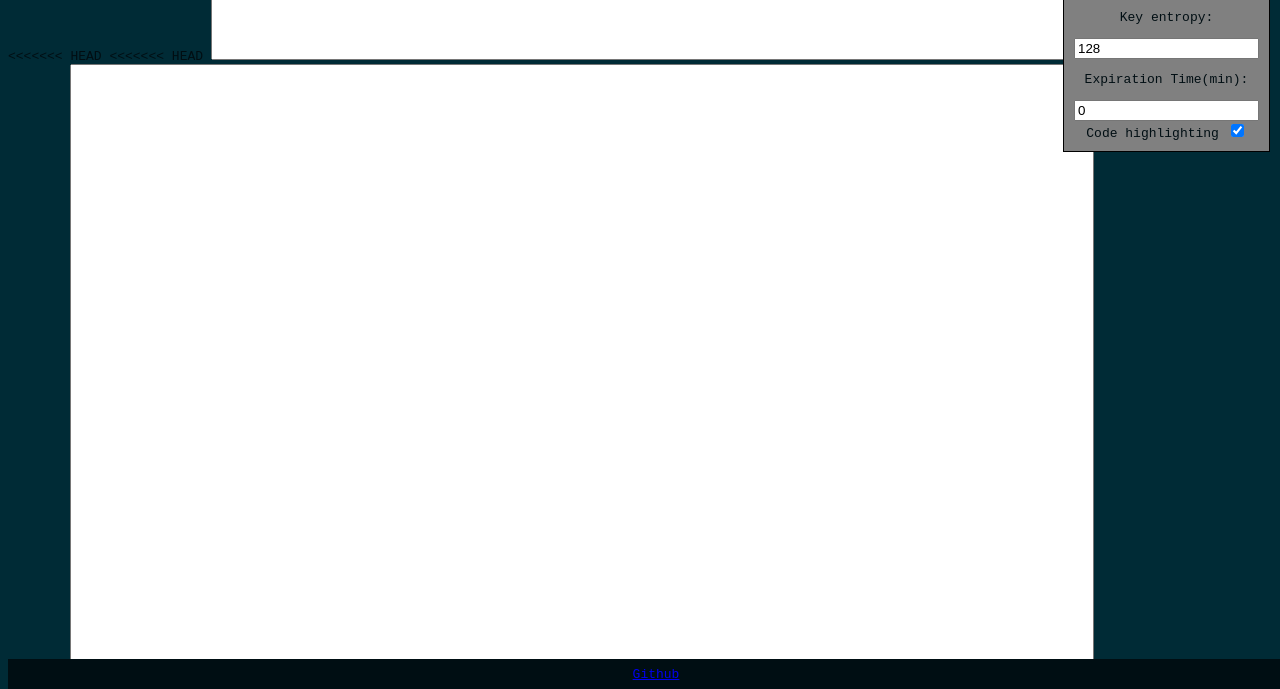
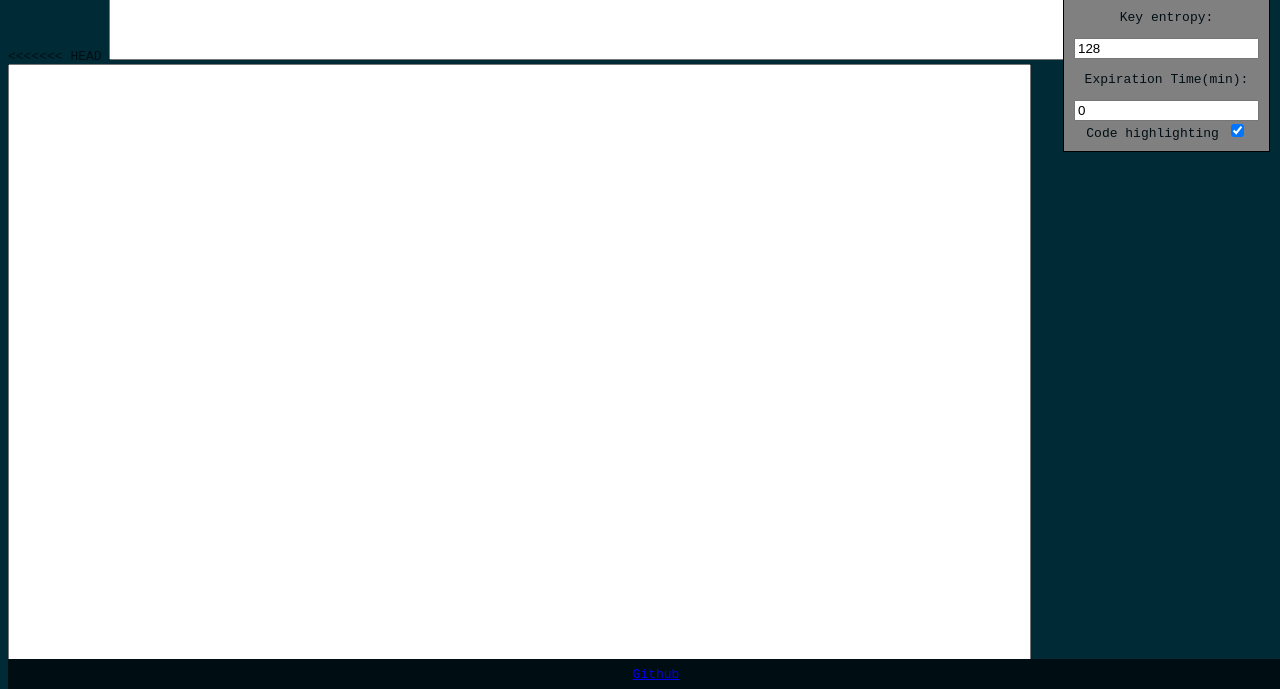
Before and after one commit to xrv0/lazybin, a website: page public/index.html in a window 1280 px wide. Shown: the part 110-799 px from the top of the page. Drawn offline with Linux system fonts and the light colour scheme.

Commit message:
Revert "fvvc vv"
This reverts commit 52ad9dde22bfdc7edc602ca3cf3442ce0811af98.

```diff
--- a/public/index.html
+++ b/public/index.html
@@ -14,11 +14,7 @@
 <body>
 <form action="/paste_publish" method="post" id="paste_form">
 <<<<<<< HEAD
-<<<<<<< HEAD
     <textarea name="paste_content" id="paste_content" cols="30" rows="10"></textarea>
-=======
-    <textarea name="paste_content" id="paste_content" cols="80" rows="80"></textarea>
->>>>>>> parent of ad577ab... Update index.html
 =======
     <textarea name="paste_content" id="paste_content" cols="80" rows="80"></textarea>
 >>>>>>> parent of ad577ab... Update index.html
--- a/public/styles/style.css
+++ b/public/styles/style.css
@@ -13,10 +13,7 @@ textarea#paste_content {
     resize: none;
     width: 80%;
 <<<<<<< HEAD
-<<<<<<< HEAD
 =======
-=======
->>>>>>> parent of ad577ab... Update index.html
     height: 80%;
     padding: 10px;
 >>>>>>> parent of ad577ab... Update index.html
```
